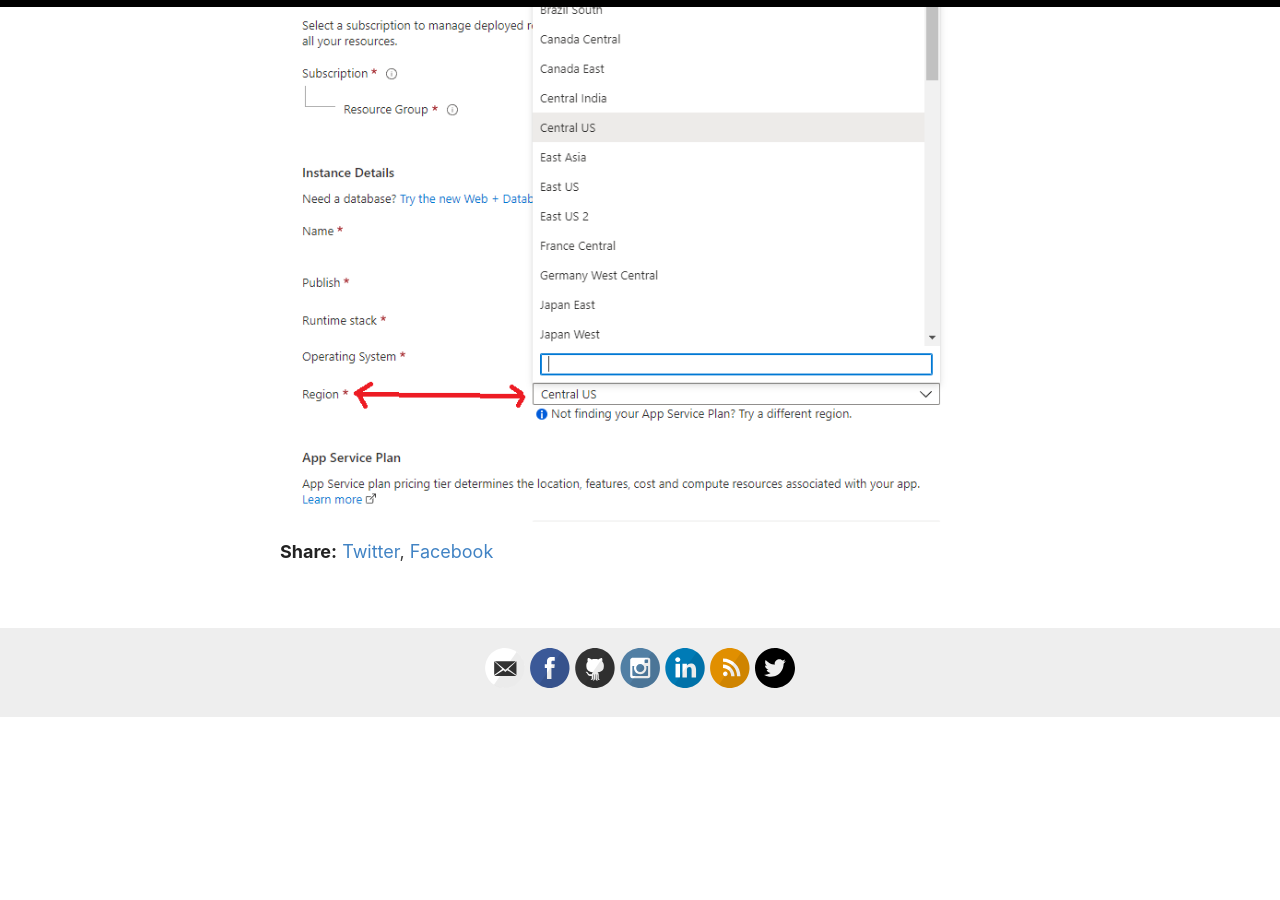
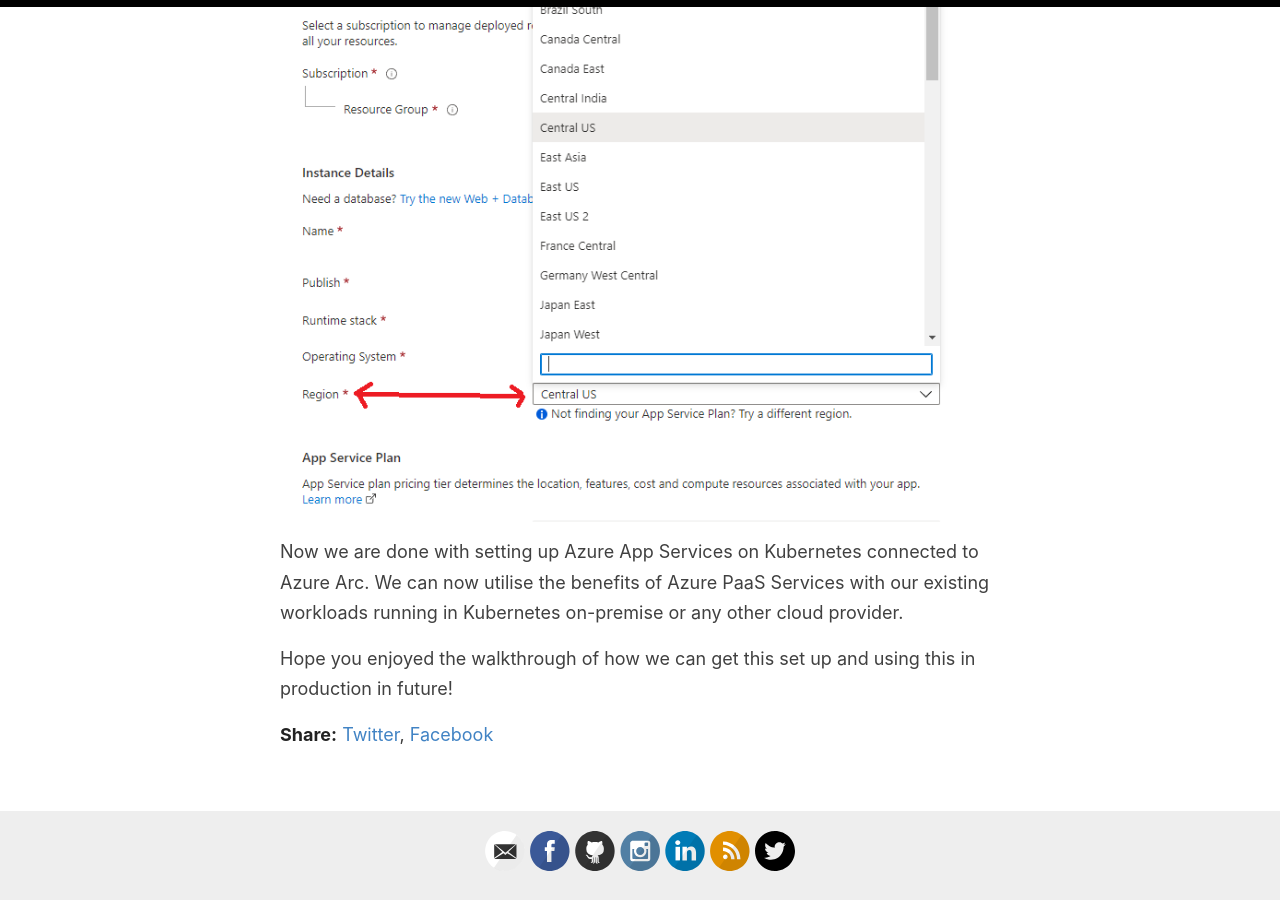
Before and after one commit to RonaldMariah/ronaldmariah.github.io, a Jekyll site: the page built from _posts/2021-12-01-azure-arc-kubernetes-app-service.md, in a window 1280 px wide and 900 px high, scrolled down 6922 px. Built offline with Jekyll 4.4.1, drawn with Linux system fonts in a browser that asks for light colours; our own code applies the rules of GitHub Pages for plain Markdown files; before the commit the page ends 7639 px from its top, so only the background shows below that.

Commit message:
Updates.

```diff
--- a/_posts/2021-12-01-azure-arc-kubernetes-app-service.md
+++ b/_posts/2021-12-01-azure-arc-kubernetes-app-service.md
@@ -234,3 +234,7 @@ az appservice plan create --resource-group $aksClusterGroupName --name appservic
 **Finally we can now create a Web App on the Azure Portal and use the custom Region we created earlier**
 
 <img src="https://github.com/RonaldMariah/ronaldmariah.github.io/raw/master/assets/azure-arc-kubernetes-app-service/Screenshot 2021-12-01 145136.png" />
+
+Now we are done with setting up Azure App Services on Kubernetes connected to Azure Arc. We can now utilise the benefits of Azure PaaS Services with our existing workloads running in Kubernetes on-premise or any other cloud provider.
+
+Hope you enjoyed the walkthrough of how we can get this set up and using this in production in future!
```
